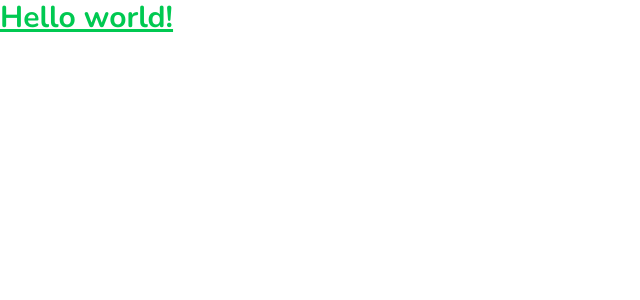
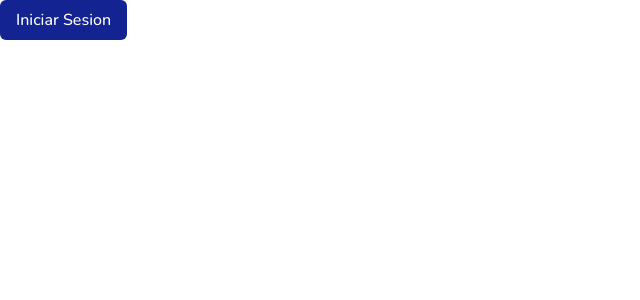
Before and after one commit to anhela2101/SistemaLMS, a React (Vite) app: page / in a window 1280 px wide. Shown: the top 300 px of the page, without its empty margins (0-640 px from the left). Built offline with nearby package versions, Linux system fonts and the light colour scheme.

Commit message:
_fix: update

```diff
--- /dev/null
+++ b/src/components/generals/Button.jsx
@@ -0,0 +1,38 @@
+import React from 'react'
+
+const VARIANT_STYLES = {
+    primary: 'bg-[#132391] hover:bg-[#2DAAAD] text-white focus:ring-blue-500',
+    secondary: 'bg-gray-200 hover:bg-gray-300 text-gray-800 focus:ring-gray-400',
+    success: 'bg-green-500 hover:bg-green-600 text-white focus:ring-green-500',
+    danger: 'bg-red-500 hover:bg-red-600 text-white focus:ring-red-500',
+    outline: 'bg-transparent border border-blue-500 text-blue-500 hover:bg-blue-50 focus:ring-blue-500'
+}
+
+const Button = ({
+    label,
+    children,
+    variant = 'primary',
+    className = '',
+    style,
+    type = 'button',
+    onClick,
+    ...props
+}) => {
+    const content = children ?? label
+    const variantClass = VARIANT_STYLES[variant] ?? VARIANT_STYLES.primary
+    const baseClasses = 'px-4 py-2 rounded-md font-medium transition-colors duration-200 focus:outline-none focus:ring-2 focus:ring-offset-2'
+
+    return (
+        <button
+            type={type}
+            onClick={onClick}
+            className={`${baseClasses} ${variantClass} ${className}`.trim()}
+            style={style}
+            {...props}
+        >
+            {content}
+        </button>
+    )
+}
+
+export default Button
--- a/src/pages/LadingPage.jsx
+++ b/src/pages/LadingPage.jsx
@@ -1,10 +1,11 @@
 import React from 'react'
+import Button from '../components/generals/Button'
 
 const LadingPage = () => {
   return (
-    <h1 className="text-3xl font-bold text-green-500 underline">
-      Hello world!
-    </h1>
+    <>
+      <Button variant="primary" label="Iniciar Sesion" />
+    </>
   )
 }
 
```
